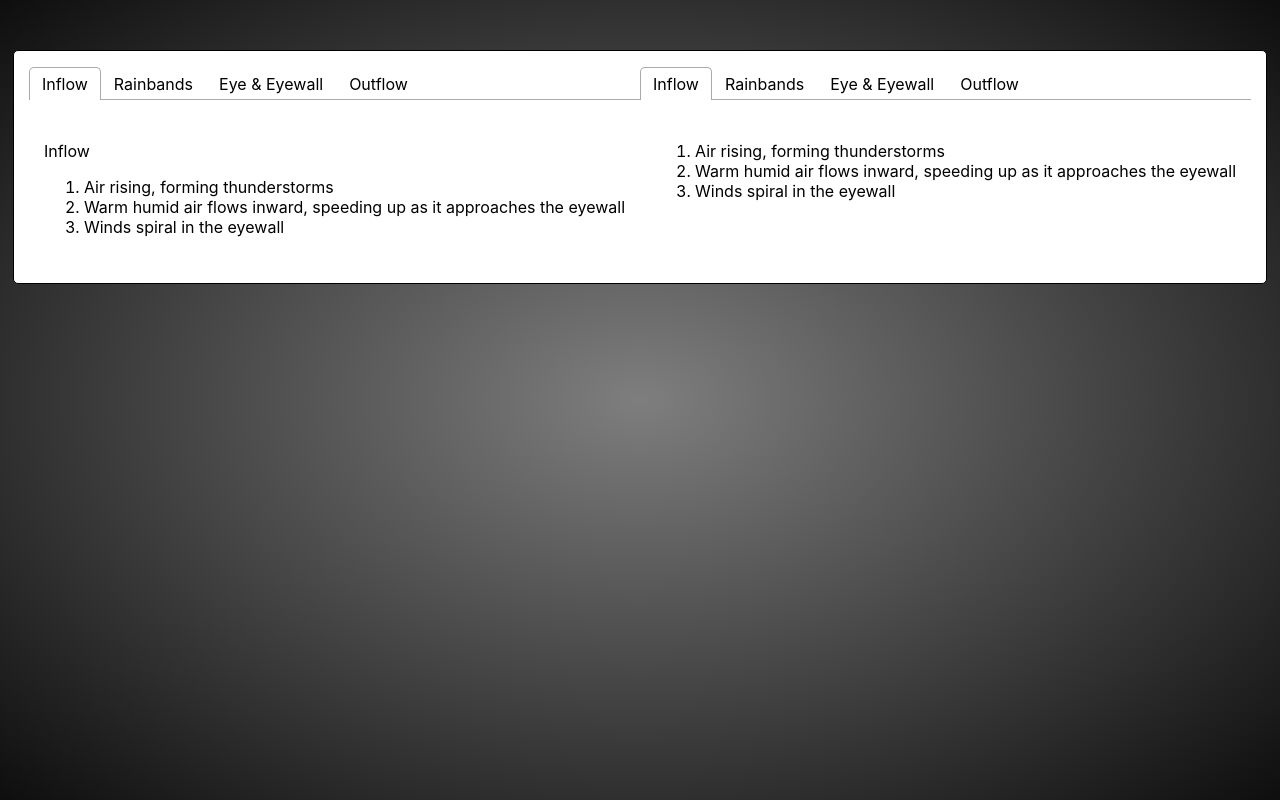
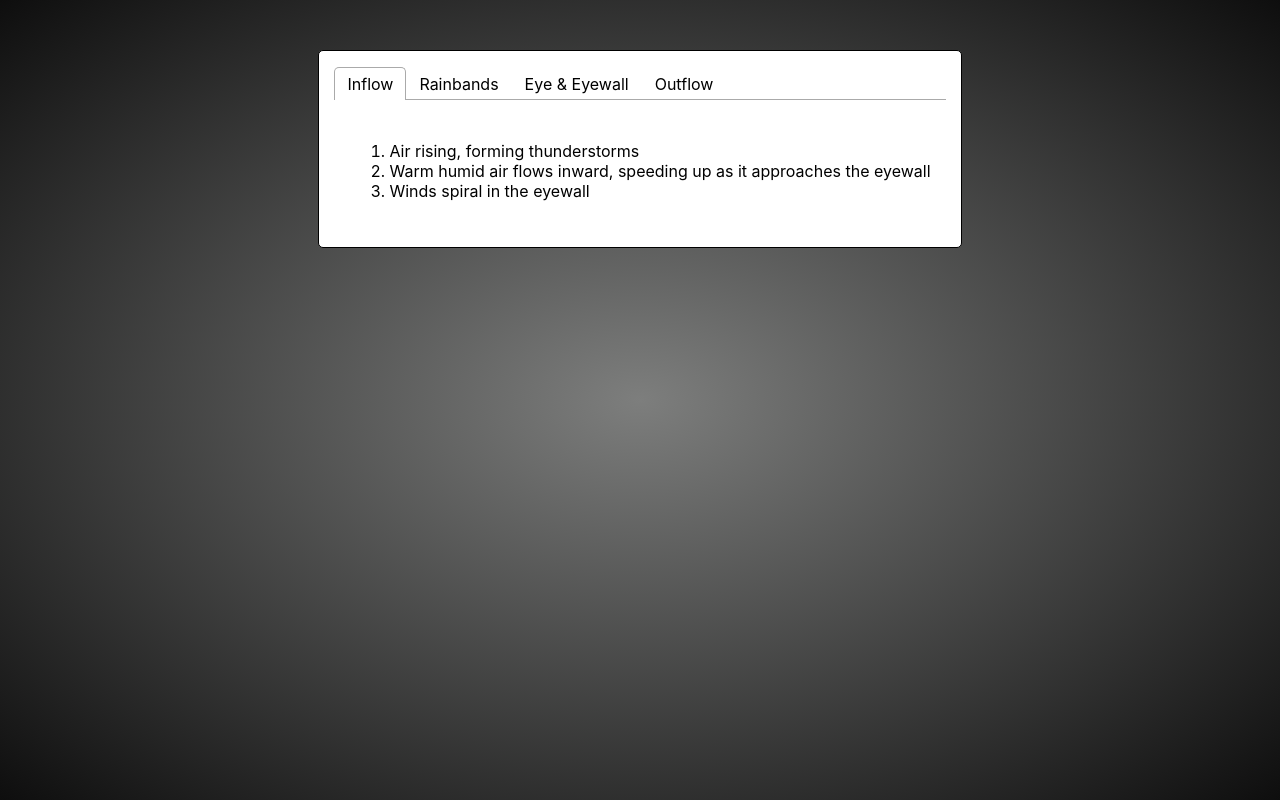
Before and after one commit to tywi6665/comet_into_the_storm_conversion, a React (Create React App) app: page / in a window 1280 px wide. Built offline with nearby package versions, Linux system fonts and the light colour scheme.

Commit message:
Cleaning up code and renaming files

```diff
--- a/src/App.js
+++ b/src/App.js
@@ -1,4 +1,4 @@
-import React, { useState, useEffect } from 'react';
+import React, { useState } from 'react';
 import Container from './Components/Containers/Container';
 import { Tabs, TabList, TabPanel, Tab } from 'react-tabs';
 import 'react-tabs/style/react-tabs.css';
@@ -6,14 +6,10 @@ import './App.scss';
 import SubContainer from './Components/Containers/Subcontainer';
 import List from './Components/List';
 const data = require("./Data/data.json");
-const newData = require("./Data/data2.json");
 
 function App() {
 
-  console.log(newData)
-
-  const [currentTab, setCurrentTab] = useState(0)
-  const [currentInfo, setCurrentInfo] = useState([])
+  console.log(data)
 
   return (
 
@@ -21,36 +17,11 @@ function App() {
 
       <Tabs>
         <TabList>
-          {data.data.map(d => (
-            <Tab key={"Tab" + d.tab}>{d.tab}</Tab>
-          ))}
-        </TabList>
-        {data.data.map(d => (
-          <TabPanel key={"TabPanel" + d.tab}>
-            <SubContainer key={"SubContainer" + d.tab}>
-              <p key={"Header" + d.tab}>{d.tab}</p>
-              {d.imgs.map(img => (
-                <ol key={"List" + img}>
-                  {img.bullets.map(bullet => (
-                    <li key={"ListItem" + bullet}>{bullet}</li>
-                  ))}
-                </ol>
-              ))}
-              {/* <List
-                tabData={d.imgs}
-              /> */}
-            </SubContainer>
-          </TabPanel>
-        ))}
-      </Tabs>
-
-      <Tabs>
-        <TabList>
-          {newData.tabs.map(tab => (
+          {data.tabs.map(tab => (
             <Tab key={"Tab" + tab.name}>{tab.name}</Tab>
           ))}
         </TabList>
-        {newData.tabs.map(tab => (
+        {data.tabs.map(tab => (
           <TabPanel key={"TabPanel" + tab.name}>
             <SubContainer key={"SubContainer" + tab.name}>
               <List
--- a/src/Components/List.js
+++ b/src/Components/List.js
@@ -1,16 +1,15 @@
-import React, { useState, useEffect } from 'react';
+import React, { useState } from 'react';
 
 const List = (tabData) => {
 
     const [innerTab, setInnerTab] = useState(0)
-    console.log(tabData)
 
     return (
         <>
             <p key={"Header" + tabData.name}>{tabData.name}</p>
             <ol>
-                {tabData.tabData.bullets[innerTab].map(bullet => (
-                    <li>{bullet}</li>
+                {tabData.tabData.bullets[innerTab].map((bullet, i) => (
+                    <li key={"Bullet" + tabData.name + i}>{bullet}</li>
                 ))}
             </ol>
         </>
--- a/src/Data/data.json
+++ b/src/Data/data.json
@@ -1,66 +1,50 @@
 {
-    "data": [
+    "tabs": [
         {
-            "tab": "Inflow",
-            "imgs": [
-                {
-                    "id": 0,
-                    "src": "",
+            "name": "Inflow",
+            "imgs": [],
             "bullets": [
+                [
                     "Air rising, forming thunderstorms",
                     "Warm humid air flows inward, speeding up as it approaches the eyewall",
                     "Winds spiral in the eyewall"
                 ]
-                }
             ]
         },
         {
-            "tab": "Rainbands",
-            "imgs": [
-                {
-                    "id": 0,
-                    "src": "",
+            "name": "Rainbands",
+            "imgs": [],
             "bullets": [
+                [
                     "Rainbands typically are 3-30 miles wide and up tp 300 miles long"
+                ],
+                [
+                    "Rainbands produce heavy rainfall, as much as 25 cm (10 in.) per hour",
+                    "RADAR image of a rainband"
+                ]
             ]
         },
         {
-                    "id": 1,
-                    "src": "",
+            "name": "Eye & Eyewall",
+            "imgs": [],
             "bullets": [
-                        "Rainbands produce heavy rainfall, as much as 25 cm (10 in.) per hour",
-                        "RADAR image of a rainband"
-                    ]
-                }
-            ]
-        },
-        {
-            "tab": "Eye & Eyewall",
-            "imgs": [
-                {
-                    "id": 0,
-                    "src": "",
-                    "bullets": [
+                [
                     "Eye: Light winds, partly cloudy or clear skies. Average diameters 20-50 km",
                     "Eyewall: Heaviest precipitation and strongest winds",
                     "Spiraling winds in eyewall",
                     "Sinking air"
                 ]
-                }
             ]
         },
         {
-            "tab": "Outflow",
-            "imgs": [
-                {
-                    "id": 0,
-                    "src": "",
+            "name": "Outflow",
+            "imgs": [],
             "bullets": [
+                [
                     "Air flowing out from the center of the storm (Outflow)",
                     "Air sinking into storm center, warming and suppressing clouds. Winds are calm",
                     "Cirrostratus clouds capping the storm"
                 ]
-                }
             ]
         }
     ]
--- a/src/Data/data2.json
+++ /dev/null
@@ -1,51 +0,0 @@
-{
-    "tabs": [
-        {
-            "name": "Inflow",
-            "imgs": [],
-            "bullets": [
-                [
-                    "Air rising, forming thunderstorms",
-                    "Warm humid air flows inward, speeding up as it approaches the eyewall",
-                    "Winds spiral in the eyewall"
-                ]
-            ]
-        },
-        {
-            "name": "Rainbands",
-            "imgs": [],
-            "bullets": [
-                [
-                    "Rainbands typically are 3-30 miles wide and up tp 300 miles long"
-                ],
-                [
-                    "Rainbands produce heavy rainfall, as much as 25 cm (10 in.) per hour",
-                    "RADAR image of a rainband"
-                ]
-            ]
-        },
-        {
-            "name": "Eye & Eyewall",
-            "imgs": [],
-            "bullets": [
-                [
-                    "Eye: Light winds, partly cloudy or clear skies. Average diameters 20-50 km",
-                    "Eyewall: Heaviest precipitation and strongest winds",
-                    "Spiraling winds in eyewall",
-                    "Sinking air"
-                ]
-            ]
-        },
-        {
-            "name": "Outflow",
-            "imgs": [],
-            "bullets": [
-                [
-                    "Air flowing out from the center of the storm (Outflow)",
-                    "Air sinking into storm center, warming and suppressing clouds. Winds are calm",
-                    "Cirrostratus clouds capping the storm"
-                ]
-            ]
-        }
-    ]
-}
```
Lines whose indentation alone changed are shown as unchanged.
